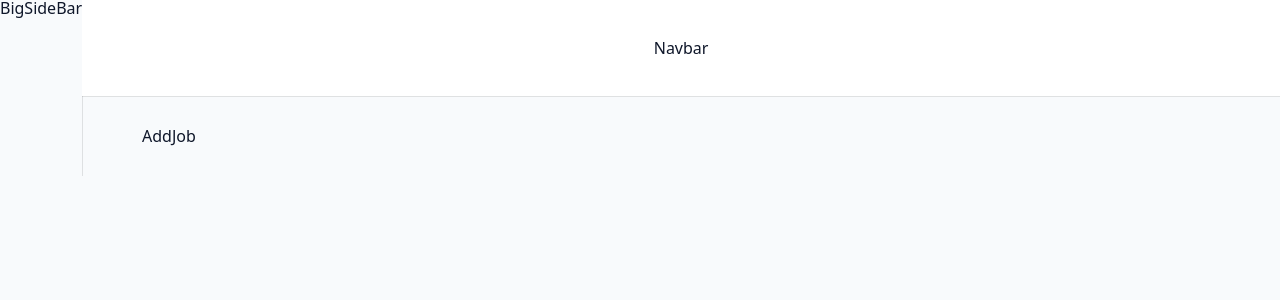
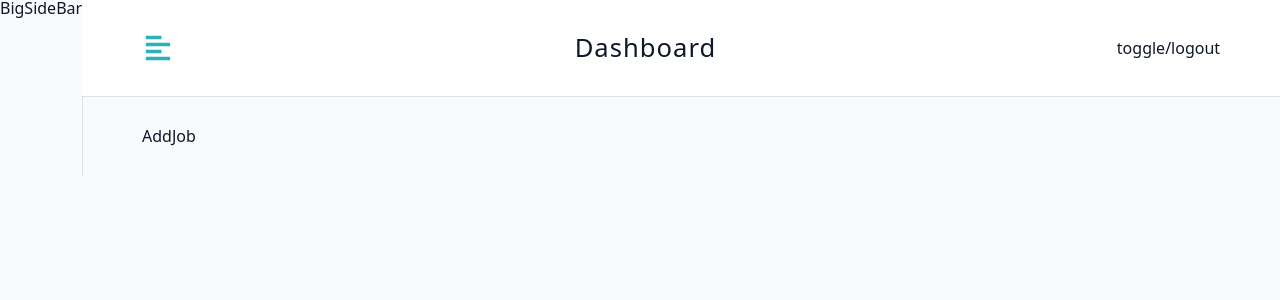
Before and after one commit to Mrx207/client, a React (Vite) app: page /dashboard in a window 1280 px wide. Shown: the top 300 px of the page. Built offline with nearby package versions, Linux system fonts and the light colour scheme.

Commit message:
navbar set

```diff
--- a/package.json
+++ b/package.json
@@ -12,6 +12,7 @@
   "dependencies": {
     "react": "^18.2.0",
     "react-dom": "^18.2.0",
+    "react-icons": "^4.11.0",
     "react-router-dom": "^6.17.0",
     "styled-components": "^6.1.0"
   },
--- a/src/components/Navbar.jsx
+++ b/src/components/Navbar.jsx
@@ -1,8 +1,32 @@
 import React from "react";
 import Wrapper from "../assets/wrappers/Navbar";
+import { FaAlignLeft } from "react-icons/fa";
+import Logo from "./Logo";
+import { useDashboardContext } from "../pages/DashBoardLayout";
 
 const Navbar = () => {
-  return <Wrapper>Navbar</Wrapper>;
+  const clprint = () => {
+    console.log("first");
+  };
+  const { toggleShowSidebar } = useDashboardContext();
+  return (
+    <Wrapper>
+      <div className="nav-center">
+        <button
+          type="button"
+          className="toggle-btn"
+          onClick={toggleShowSidebar}
+        >
+          <FaAlignLeft />
+        </button>
+        <div>
+          <Logo />
+          <h4 className="logo-text">dashboard</h4>
+        </div>
+        <div className="btn-container">toggle/logout</div>
+      </div>
+    </Wrapper>
+  );
 };
 
 export default Navbar;
--- a/src/pages/DashBoardLayout.jsx
+++ b/src/pages/DashBoardLayout.jsx
@@ -8,19 +8,20 @@
 const DashBoardLayout = () => {
   // temp
   const user = { name: "john" };
-  const { showSidebar, setShowSidebar } = useState(false);
-  const { isDarkTheme, setDarkTheme } = useState(false);
+  const [showSidebar, setShowSidebar] = useState(false);
+  const [isDarkTheme, setDarkTheme] = useState(false);
 
   const toggleDarkTheme = () => {
     console.log("toggle");
   };
 
   const toggleShowSidebar = () => {
-    console.log(showsidebar);
+    console.log("showsidebar");
+    setShowSidebar(!showSidebar);
   };
 
   const logoutUser = async () => {
-    console.log(logout);
+    console.log("logout");
   };
   return (
     <DashboardContext.Provider
```
Also changed, not shown: 1 other file (tests, documents, lock files or other folders).
